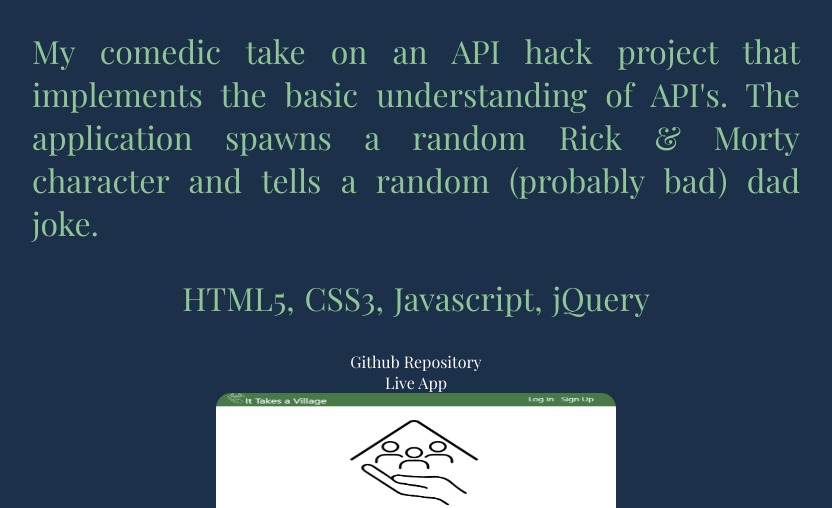
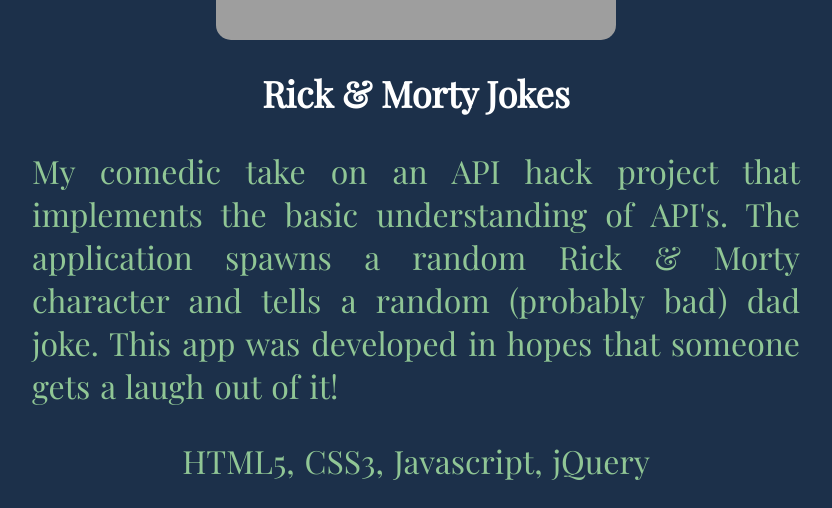
Before and after one commit to tomilone/Port, a plain HTML site: page index.html in a window 1280 px wide. Shown: the part 2012-2520 px from the top of the page, without its empty margins (224-1056 px from the left). Drawn offline with nearby package versions, Linux system fonts and the light colour scheme; grey boxes are pictures that could not be loaded.

Commit message:
added more to each project description, added margins for each project

```diff
--- a/index.css
+++ b/index.css
@@ -105,6 +105,11 @@ a {
   text-decoration: none;
 }
 
+.projectInfo{
+  margin-bottom: 25px;
+  margin-top: 75px;
+}
+
 @media only screen and (min-width: 768px) {
   img {
     width: 60vw;
@@ -128,6 +133,11 @@ a {
   }
 }
 
+.projectInfo {
+  margin-top: 100px;
+  margin-bottom: 50px;
+}
+
 @media only screen and (min-width: 1200px) {
   header h1 {
     font-size: 100px;
@@ -142,6 +152,11 @@ a {
     width: 60vw;
   }
 
+  .projectInfo{
+    margin-top: 150px;
+    margin-bottom: 75px;
+  }
+
   p {
     font-size: 32px;
   }
--- a/index.html
+++ b/index.html
@@ -49,7 +49,7 @@
           />
           <h2>Rick & Morty Jokes</h2>
           <p>
-            My comedic take on an API hack project that implements the basic understanding of API's. The application spawns a random Rick & Morty character and tells a random (probably bad) dad joke.
+            My comedic take on an API hack project that implements the basic understanding of API's. The application spawns a random Rick & Morty character and tells a random (probably bad) dad joke. This app was developed in hopes that someone gets a laugh out of it!
           </p>
           <p class="used">HTML5, CSS3, Javascript, jQuery</p>
           <div class='project-links'>
@@ -57,6 +57,7 @@
               >Github Repository</a>
             <a aria-label='Application Link' href='https://tomilone.github.io/Rick-Morty-Jokes/' target='_blank'>Live App</a>
             </div>
+          </div>
           <div class='projectInfo'>
             <img
             src="./Projects/ItTakesAVillage.PNG"
@@ -82,7 +83,7 @@
         />
         <h2>TryIt</h2>
         <p>
-          TryIt! is a full stack forum application that encourages users to try something new, or help others find something to do! The user can filter posts by specific tags, which are selected by the user upon creation of a post. If a post catches your eye, expand the post to view more details and let the user know if you tried it!
+          TryIt! is a full stack forum application that encourages users to try something new, or help others find something to do! The user can filter posts by specific tags, which are selected by the user upon creation of a post. If a post catches your eye, expand the post to view more details and let the user know if you tried it! The inspiration for TryIt! came to me during quarantine, when I found myself in search of something new to do.
         </p>
         <p class="used">HTML5, CSS3, Javascript, React, Node.js, PostgreSQL</p>
         <div class='project-links'>
```
